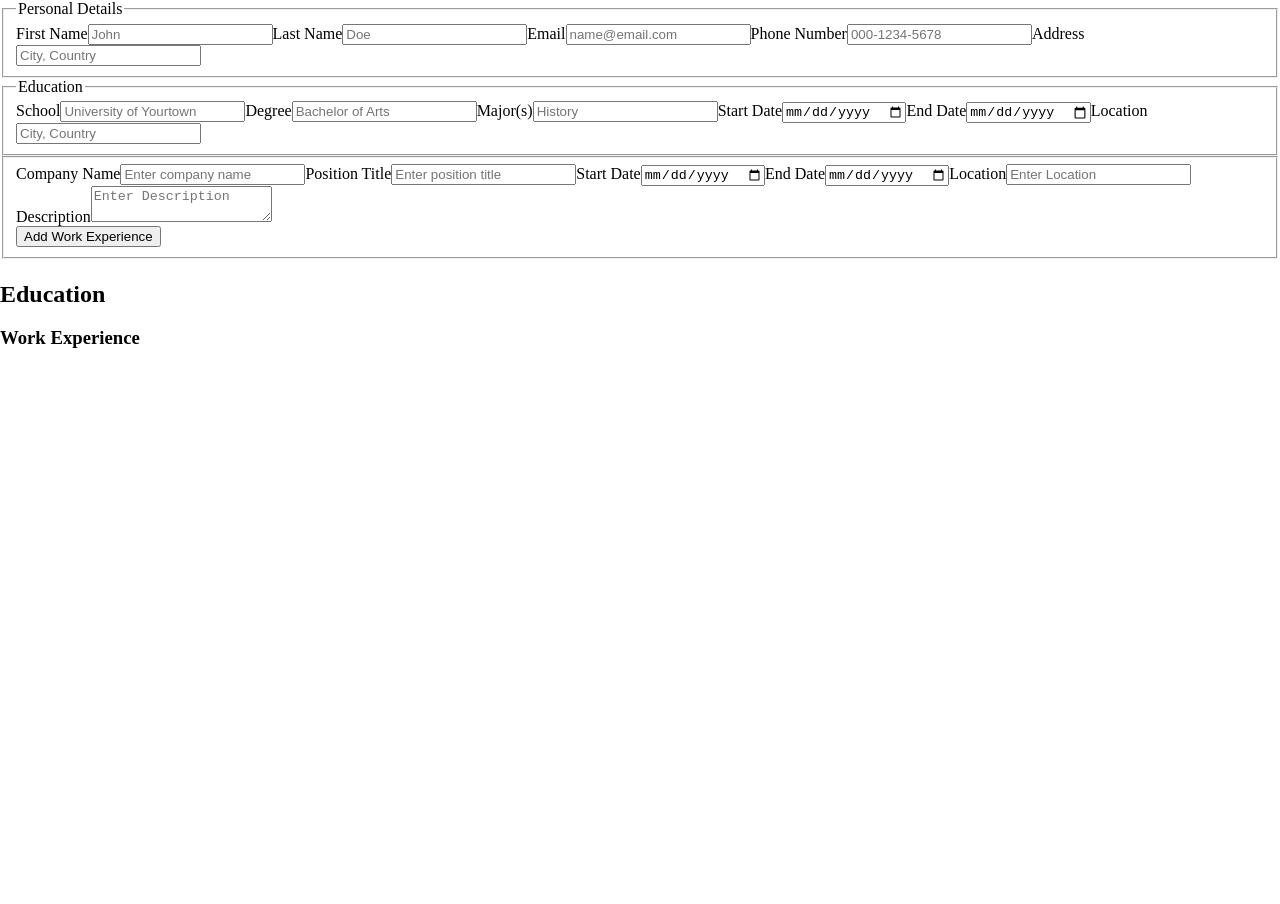
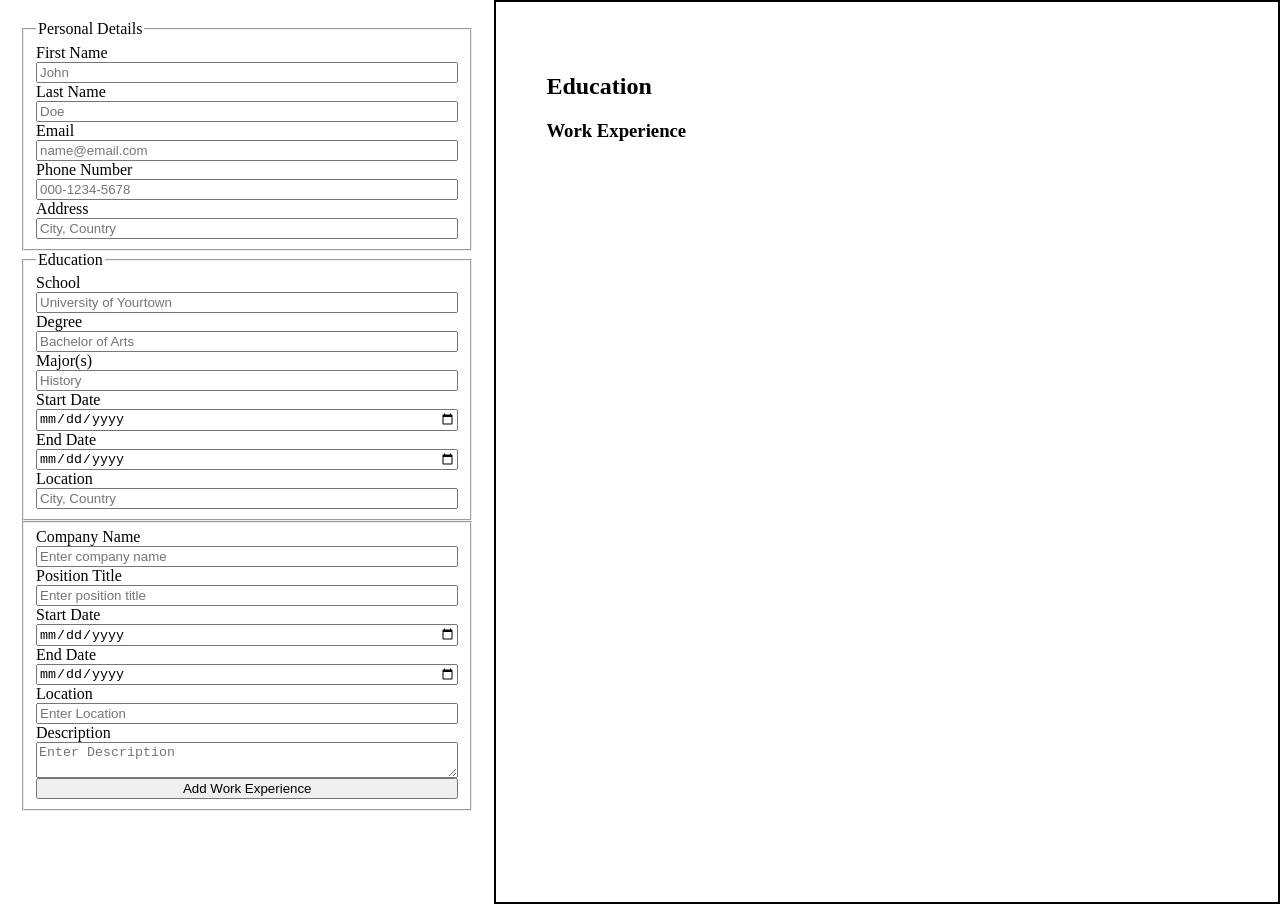
Before and after one commit to AndrewJamesC/cv-application, a React (Vite) app: page / in a window 1280 px wide. Before the commit the page ends 800 px from the top, so only its background shows below. Built offline with nearby package versions, Linux system fonts and the light colour scheme.

Commit message:
Style the page into a basic two column layout

```diff
--- a/src/App.jsx
+++ b/src/App.jsx
@@ -56,7 +56,8 @@ function App() {
     );
   }
 
-  function addExperience() {
+  function addExperience(event) {
+    event.preventDefault();
     setExperience((prevExp) => {
       return [
         ...prevExp,
--- a/src/Education.jsx
+++ b/src/Education.jsx
@@ -1,5 +1,4 @@
 /* eslint-disable react/prop-types */
-import { useState } from "react";
 
 export default function Education(props) {
   return (
--- a/src/Form.jsx
+++ b/src/Form.jsx
@@ -4,7 +4,7 @@ import Experience from "./Experience";
 
 export default function Form(props) {
   return (
-    <form>
+    <form className="form">
       <PersonalDetails {...props} />
       <Education {...props} />
       <Experience {...props} />
--- a/src/PersonalDetails.jsx
+++ b/src/PersonalDetails.jsx
@@ -1,6 +1,4 @@
 /* eslint-disable react/prop-types */
-/* eslint-disable no-unused-vars */
-import { useState } from "react";
 
 export default function PersonalDetails(props) {
   return (
--- a/src/PreviewCv.jsx
+++ b/src/PreviewCv.jsx
@@ -1,17 +1,21 @@
 /* eslint-disable react/prop-types */
 export default function PreviewCv(props) {
   return (
+    <div className="cv-container">
       <header>
         <h1>
           {props.personalDetails.firstName} {props.personalDetails.lastName}
         </h1>
         <address>
-        <a href={props.personalDetails.email}>{props.personalDetails.email}</a>
+          <a href={props.personalDetails.email}>
+            {props.personalDetails.email}
+          </a>
           <a href={props.personalDetails.phoneNum}>
             {props.personalDetails.phoneNum}
           </a>
           <p>{props.personalDetails.address}</p>
         </address>
+      </header>
       <main>
         <section>
           <h2>Education</h2>
@@ -46,6 +50,6 @@ export default function PreviewCv(props) {
           })}
         </section>
       </main>
-    </header>
+    </div>
   );
 }
--- a/src/index.css
+++ b/src/index.css
@@ -1,4 +1,29 @@
 body {
   margin: 0;
   box-sizing: border-box;
+  height: 100vh;
 }
+
+#root {
+  display: flex;
+  height: 100vh;
+}
+
+.form {
+  height: 100vh;
+  width: 40vw;
+  padding: 20px;
+}
+
+fieldset,
+fieldset div {
+  display: flex;
+  flex-direction: column;
+}
+
+.cv-container {
+  border: 2px solid black;
+  height: 100vh;
+  width: 60vw;
+  padding: 50px;
+}
```
Also changed, not shown: src/Experience.jsx (+0 -49 lines). Lines whose indentation alone changed are shown as unchanged.
